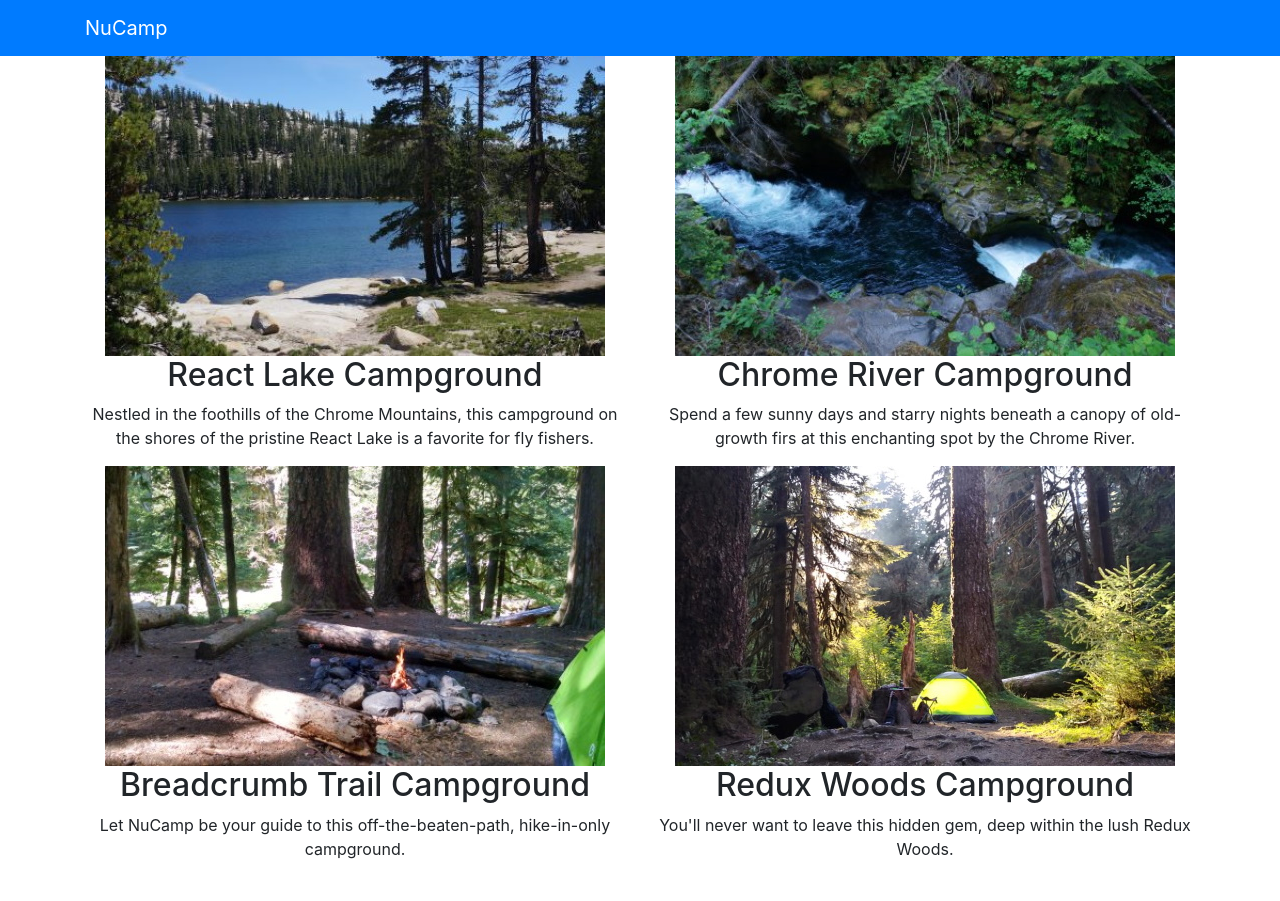
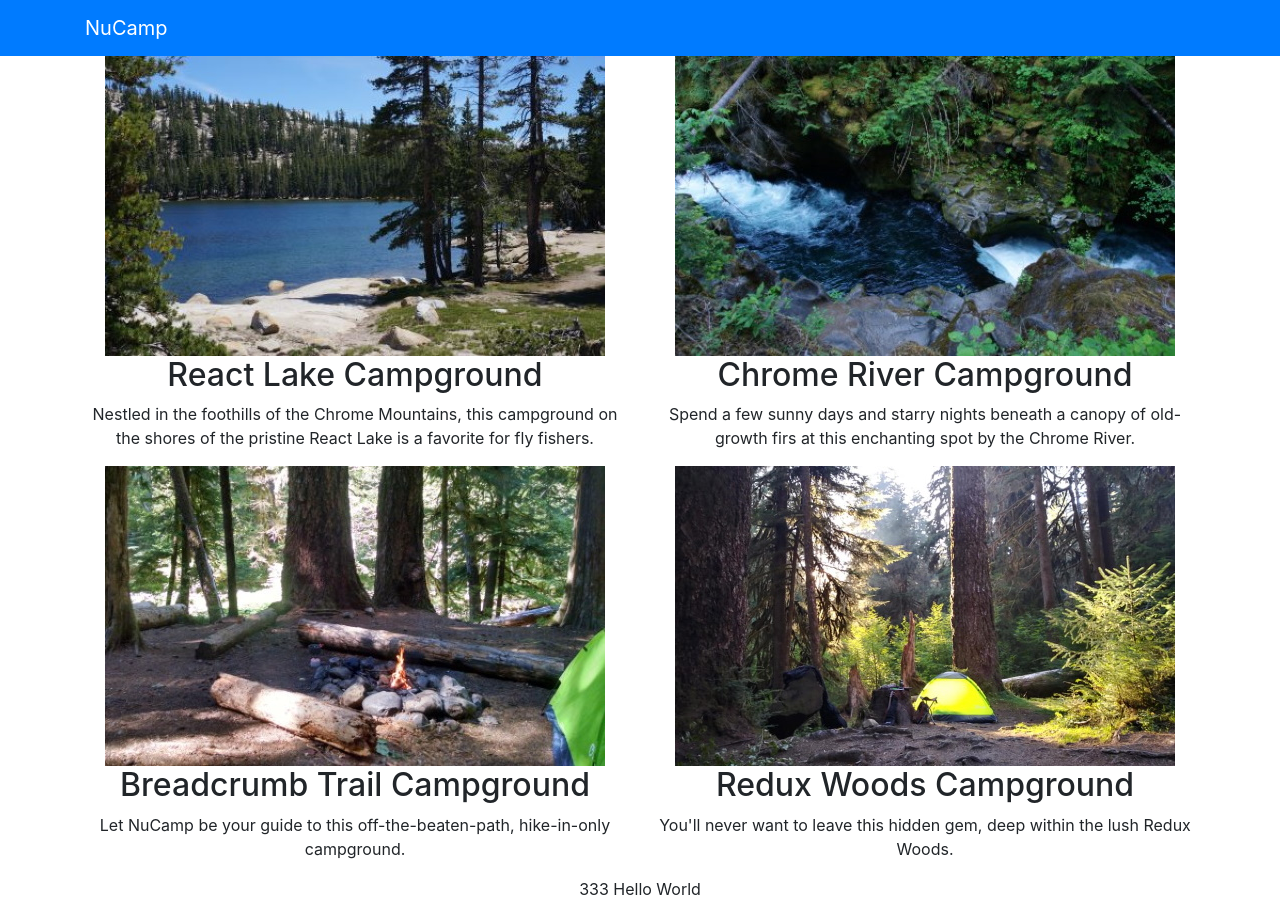
Before and after one commit to CRothgeb/nucampsite-react, a React (Create React App) app: page / in a window 1280 px wide. Before the commit the page ends 877 px from the top, so only its background shows below. Built offline with nearby package versions, Linux system fonts and the light colour scheme.

Commit message:
State and Props Example

```diff
--- a/src/components/DirectoryComponent.js
+++ b/src/components/DirectoryComponent.js
@@ -53,9 +53,28 @@ class Directory extends Component {
                 <div className="row">
                     {directory}
                 </div>
+                <ExampleParentComponent />
             </div>
         )
     }
 }
 
+class ExampleParentComponent extends Component {
+    constructor(props) {
+        super(props);
+        this.state = {
+            number: 333
+        }
+    }
+    render() {
+        return <ExampleChildComponent number={this.state.number} greeting=" Hello World" />
+    }
+}
+
+class ExampleChildComponent extends Component {
+    render() {
+        return <div>{this.props.number}{this.props.greeting}</div>
+    }
+}
+
 export default Directory;
```
